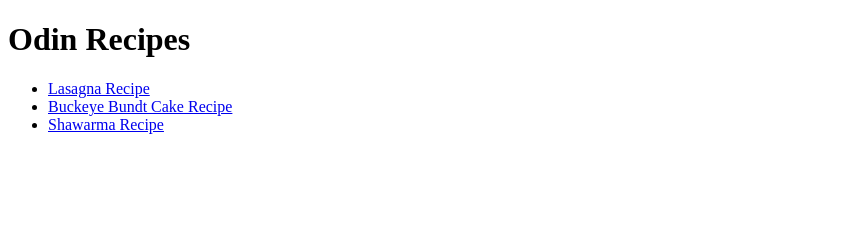
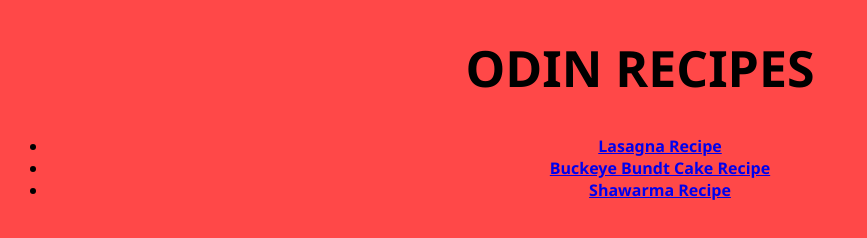
Before and after one commit to flythestar/odin-recipes, a plain HTML site: page index.html in a window 1280 px wide. Shown: the whole page, without its empty margins (0-867 px from the left). Drawn offline with Linux system fonts and the light colour scheme.

Commit message:
added support for the style.css to the index.html

```diff
--- a/index.html
+++ b/index.html
@@ -4,15 +4,17 @@
     <head>
         <meta charset=""UTF-8>
         <title>Odin Recipes</title>
+        <link rel="stylesheet" href="style.css">
      </head>
 
-     <body>
-        <h1>Odin Recipes</h1>
-        <ul>
-            <li><a href="recipes/lasagna.html" target="_blank" rel="noopener noreferrer">Lasagna Recipe</a></li>
-            <li><a href="recipes/Buckeye Bundt Cake.html" target="_blank" rel="noopener noreferrer">Buckeye Bundt Cake Recipe</a></li>
-            <li><a href="recipes/Shawarma.html" target="_blank" rel="noopener noreferrer">Shawarma Recipe</a></li>
-        </ul>
-
+     <body class="BGRND">
+        <h1 class="mainpage maintext">ODIN RECIPES</h1>
+        <div class="mainpage recipes">
+            <ul>
+                <li><a href="recipes/lasagna.html" target="_blank" rel="noopener noreferrer">Lasagna Recipe</a></li>
+                <li><a href="recipes/Buckeye Bundt Cake.html" target="_blank" rel="noopener noreferrer">Buckeye Bundt Cake Recipe</a></li>
+                <li><a href="recipes/Shawarma.html" target="_blank" rel="noopener noreferrer">Shawarma Recipe</a></li>
+            </ul>
+        </div>
      </body>
 </html>
```
